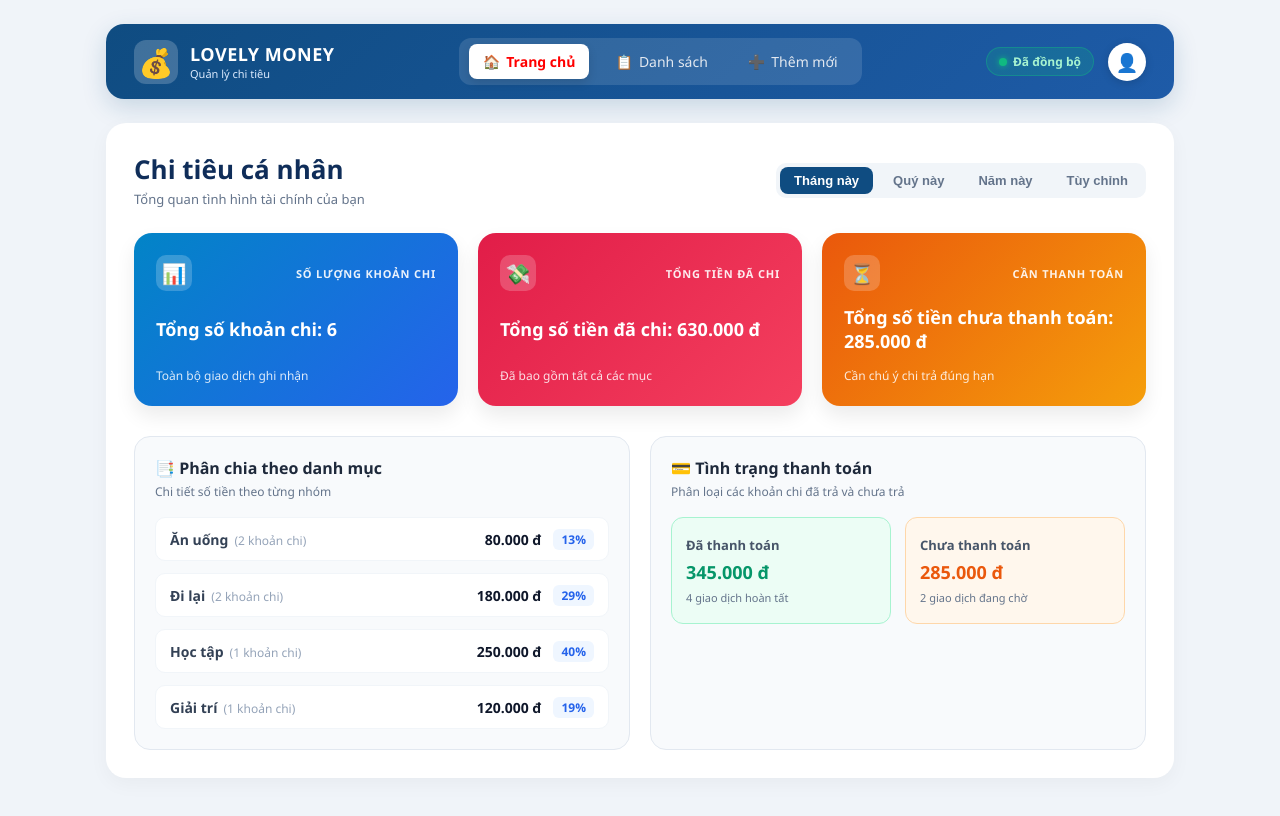
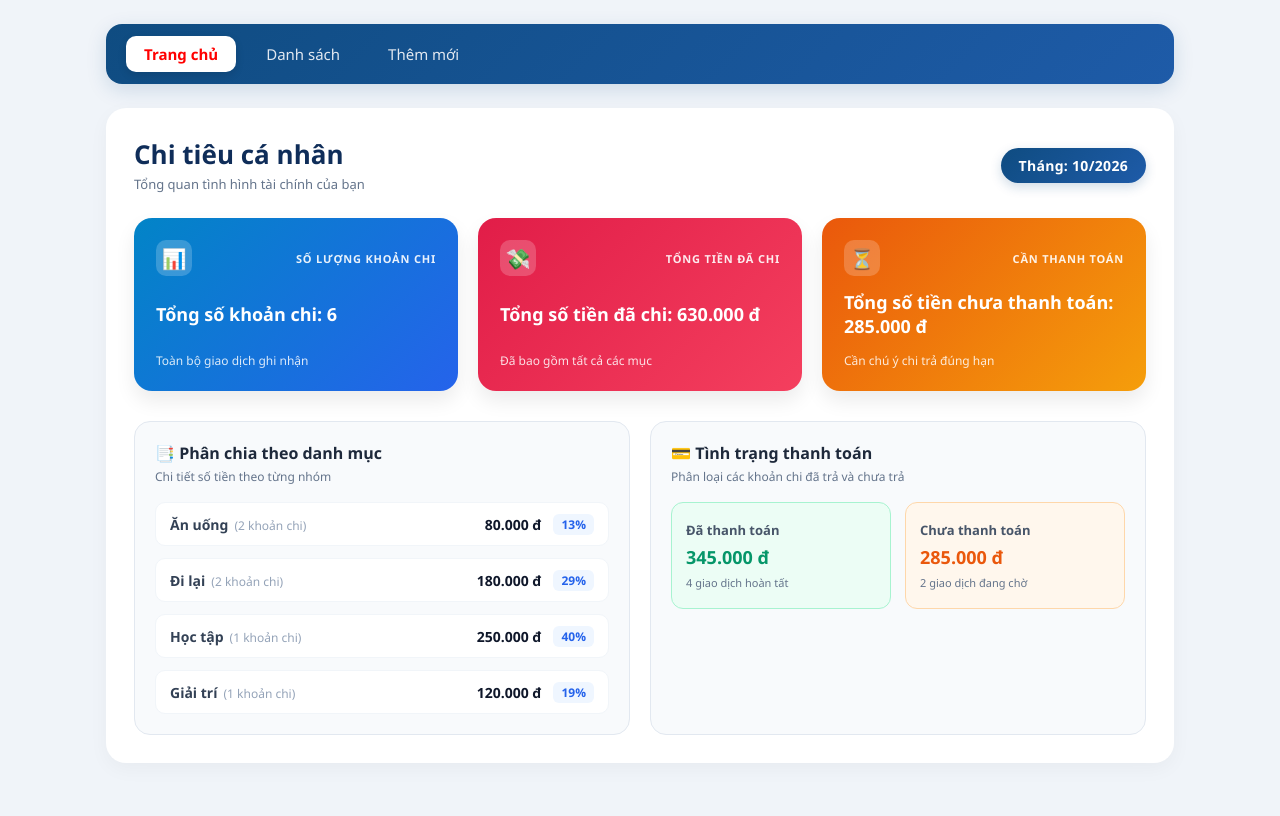
Before and after one commit to mymine152-ux/B25DCCC137_LTW2026_GK, a React (Create React App) app: page / in a window 1280 px wide. Shown: the top 816 px of the page. Built offline with nearby package versions, Linux system fonts and the light colour scheme.

Commit message:
refactor: remove brand logo on navbar and replace period tabs with summary month badge

```diff
--- a/src/App.css
+++ b/src/App.css
@@ -37,75 +37,31 @@ body {
 .navbar {
   display: flex;
   align-items: center;
-  justify-content: space-between;
   background: linear-gradient(135deg, #0f4c81 0%, #1e5ba8 100%);
-  color: #ffffff;
-  padding: 14px 28px;
-  border-radius: 18px;
-  box-shadow: 0 8px 24px rgba(15, 76, 129, 0.18);
+  padding: 12px 20px;
+  border-radius: 16px;
+  box-shadow: 0 6px 20px rgba(15, 76, 129, 0.15);
   margin-bottom: 24px;
-  gap: 16px;
-  flex-wrap: wrap;
-}
-
-.nav-brand {
-  display: flex;
-  align-items: center;
-  gap: 12px;
-}
-
-.brand-icon {
-  font-size: 28px;
-  background: rgba(255, 255, 255, 0.2);
-  width: 44px;
-  height: 44px;
-  display: flex;
-  align-items: center;
-  justify-content: center;
-  border-radius: 12px;
-}
-
-.brand-text {
-  display: flex;
-  flex-direction: column;
-}
-
-.brand-title {
-  font-size: 18px;
-  font-weight: 800;
-  letter-spacing: 0.5px;
-  color: #ffffff;
-}
-
-.brand-subtitle {
-  font-size: 11px;
-  color: #dbeafe;
 }
 
 .nav-links {
   display: flex;
   align-items: center;
   gap: 12px;
-  background: rgba(255, 255, 255, 0.12);
-  padding: 6px 10px;
-  border-radius: 12px;
 }
 
 .nav-item {
-  display: flex;
-  align-items: center;
-  gap: 6px;
   text-decoration: none;
   color: #e2e8f0;
-  font-size: 14px;
+  font-size: 15px;
   font-weight: 500;
-  padding: 8px 14px;
-  border-radius: 8px;
+  padding: 8px 18px;
+  border-radius: 10px;
   transition: all 0.2s ease;
 }
 
 .nav-item:hover {
-  background: rgba(255, 255, 255, 0.2);
+  background: rgba(255, 255, 255, 0.18);
   color: #ffffff;
 }
 
@@ -114,48 +70,7 @@ body {
   background: #ffffff;
   color: red !important;
   font-weight: bold !important;
-  box-shadow: 0 4px 10px rgba(0, 0, 0, 0.12);
-}
-
-.nav-user-actions {
-  display: flex;
-  align-items: center;
-  gap: 14px;
-}
-
-.sync-badge {
-  display: flex;
-  align-items: center;
-  gap: 6px;
-  background: rgba(16, 185, 129, 0.2);
-  border: 1px solid rgba(16, 185, 129, 0.4);
-  color: #a7f3d0;
-  font-size: 12px;
-  font-weight: 600;
-  padding: 5px 12px;
-  border-radius: 20px;
-}
-
-.sync-dot {
-  width: 8px;
-  height: 8px;
-  background-color: #10b981;
-  border-radius: 50%;
-  box-shadow: 0 0 6px #10b981;
-}
-
-.user-avatar {
-  width: 38px;
-  height: 38px;
-  background: #ffffff;
-  color: #0f4c81;
-  display: flex;
-  align-items: center;
-  justify-content: center;
-  border-radius: 50%;
-  font-size: 18px;
-  cursor: pointer;
-  box-shadow: 0 2px 8px rgba(0, 0, 0, 0.15);
+  box-shadow: 0 3px 8px rgba(0, 0, 0, 0.12);
 }
 
 /* Main Content Box */
@@ -179,7 +94,7 @@ body {
 }
 
 /* ========================================================
-   3. TRANG CHỦ (HOME) - BỐ CỤC DASHBOARD LOVELY MONEY
+   3. TRANG CHỦ (HOME) - BỐ CỤC DASHBOARD
    ======================================================== */
 .home-top-bar {
   display: flex;
@@ -201,28 +116,17 @@ body {
   color: #64748b;
 }
 
-.period-tabs {
-  display: flex;
-  gap: 6px;
-  background-color: #f1f5f9;
-  padding: 4px;
-  border-radius: 10px;
-}
-
-.tab-pill {
-  border: none;
-  background: transparent;
-  padding: 6px 14px;
-  font-size: 13px;
-  font-weight: 600;
-  color: #64748b;
-  border-radius: 8px;
-  cursor: pointer;
-}
-
-.tab-pill.active-pill {
-  background-color: #0f4c81;
+.summary-month-badge {
+  display: inline-flex;
+  align-items: center;
+  background: linear-gradient(135deg, #0f4c81 0%, #1e5ba8 100%);
   color: #ffffff;
+  font-size: 14px;
+  font-weight: 700;
+  padding: 8px 18px;
+  border-radius: 20px;
+  box-shadow: 0 4px 12px rgba(15, 76, 129, 0.2);
+  letter-spacing: 0.3px;
 }
 
 /* 3 Cards thống kê */
--- a/src/components/NavBar.js
+++ b/src/components/NavBar.js
@@ -4,37 +4,16 @@ import { NavLink } from 'react-router-dom';
 const NavBar = () => {
   return (
     <nav className="navbar">
-      <div className="nav-brand">
-        <div className="brand-icon">💰</div>
-        <div className="brand-text">
-          <span className="brand-title">LOVELY MONEY</span>
-          <span className="brand-subtitle">Quản lý chi tiêu</span>
-        </div>
-      </div>
-
       <div className="nav-links">
         <NavLink to="/" end className="nav-item">
-          <span className="nav-icon">🏠</span>
-          <span>Trang chủ</span>
+          Trang chủ
         </NavLink>
         <NavLink to="/expenses" end className="nav-item">
-          <span className="nav-icon">📋</span>
-          <span>Danh sách</span>
+          Danh sách
         </NavLink>
         <NavLink to="/expenses/new" end className="nav-item">
-          <span className="nav-icon">➕</span>
-          <span>Thêm mới</span>
+          Thêm mới
         </NavLink>
-      </div>
-
-      <div className="nav-user-actions">
-        <div className="sync-badge">
-          <span className="sync-dot"></span>
-          Đã đồng bộ
-        </div>
-        <div className="user-avatar" title="Sinh viên">
-          👤
-        </div>
       </div>
     </nav>
   );
--- a/src/pages/Home.js
+++ b/src/pages/Home.js
@@ -9,6 +9,20 @@ const Home = ({ expenses = [] }) => {
     0
   );
 
+  // Xác định tháng đang tổng kết từ dữ liệu khoản chi (mặc định lấy tháng từ dữ liệu mẫu 10/2026)
+  const getSummaryMonth = () => {
+    if (expenses.length > 0 && expenses[0].date) {
+      const parts = expenses[0].date.split('-');
+      if (parts.length >= 2) {
+        return `${parts[1]}/${parts[0]}`;
+      }
+    }
+    const now = new Date();
+    return `${String(now.getMonth() + 1).padStart(2, '0')}/${now.getFullYear()}`;
+  };
+
+  const summaryMonth = getSummaryMonth();
+
   return (
     <div className="home-page">
       <div className="home-top-bar">
@@ -16,15 +30,12 @@ const Home = ({ expenses = [] }) => {
           <h1>Chi tiêu cá nhân</h1>
           <span className="sub-heading">Tổng quan tình hình tài chính của bạn</span>
         </div>
-        <div className="period-tabs">
-          <button type="button" className="tab-pill active-pill">Tháng này</button>
-          <button type="button" className="tab-pill">Quý này</button>
-          <button type="button" className="tab-pill">Năm này</button>
-          <button type="button" className="tab-pill">Tùy chỉnh</button>
+        <div className="summary-month-badge">
+          Tháng: {summaryMonth}
         </div>
       </div>
 
-      {/* 3 Thẻ thống kê nổi bật theo đúng yêu cầu đề bài và giao diện hình ảnh */}
+      {/* 3 Thẻ thống kê nổi bật theo đúng yêu cầu đề bài */}
       <div className="stats-container">
         {/* Card 1: Xanh dương */}
         <div className="stat-card card-blue">
@@ -69,7 +80,7 @@ const Home = ({ expenses = [] }) => {
         </div>
       </div>
 
-      {/* Các khối thông tin phân chia theo bố cục dashboard LOVELY MONEY */}
+      {/* Các khối thông tin phân chia theo bố cục dashboard */}
       <div className="dashboard-sections">
         {/* Khối phân chia theo danh mục */}
         <div className="section-card">
```
